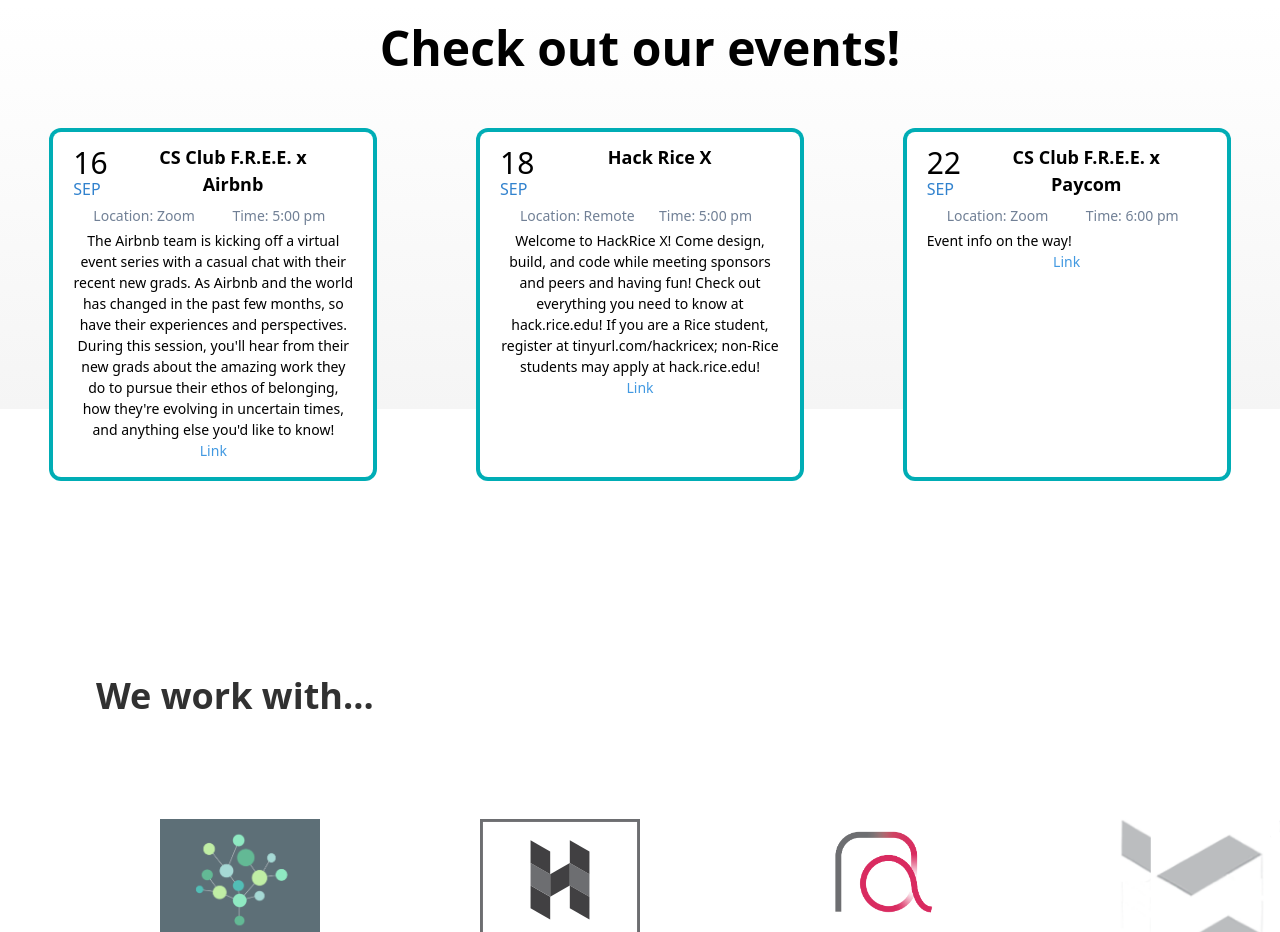
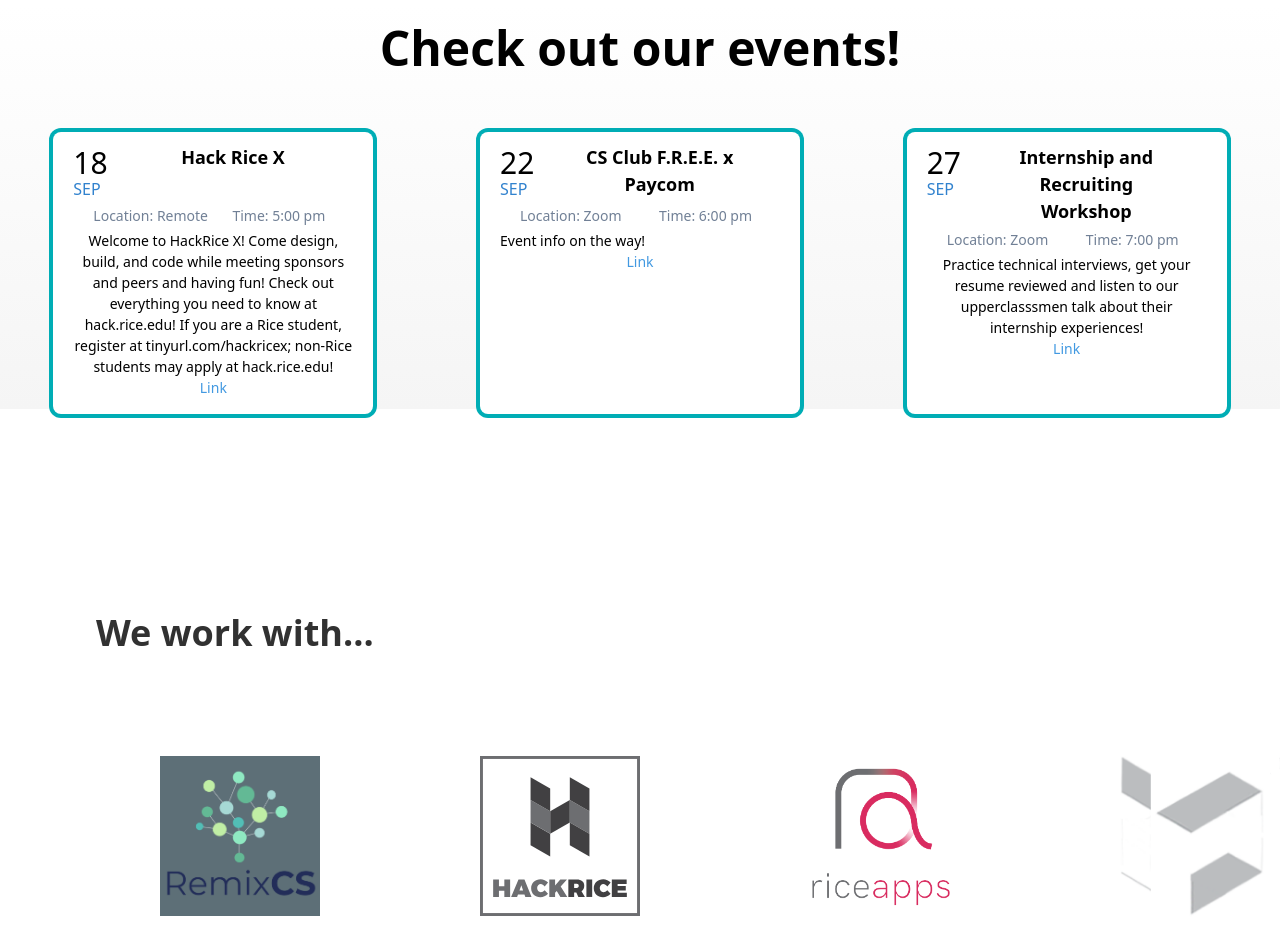
Before and after one commit to riceucsclub/website, a React (Create React App) app: page / in a window 1280 px wide. Shown: the part 1600-2532 px from the top of the page. Built offline with nearby package versions, Linux system fonts and the light colour scheme.

Commit message:
events update sep17

```diff
--- a/src/Files/allEvents.js
+++ b/src/Files/allEvents.js
@@ -48,19 +48,19 @@ export default [
     //     questions students may have!`,
     //     "link": `https://fb.me/e/2RtUMeRka`,
     // },
-    {
-        "title": "CS Club F.R.E.E. x Airbnb",
-        "month": "SEP",
-        "day": "16",
-        "time": "5:00 pm",
-        "locale": "Zoom",
-        "desc": `The Airbnb team is kicking off a virtual event series with a casual chat with their
-        recent new grads. As Airbnb and the world has changed in the past few months, so have their experiences
-        and perspectives. During this session, you'll hear from their new grads about the amazing work they do to
-        pursue their ethos of belonging, how they're evolving in uncertain times, and anything else you'd like to
-        know!`,
-        "link": `http://airbnbnewgrads2020.splashthat.com`,
-    },
+    // {
+    //     "title": "CS Club F.R.E.E. x Airbnb",
+    //     "month": "SEP",
+    //     "day": "16",
+    //     "time": "5:00 pm",
+    //     "locale": "Zoom",
+    //     "desc": `The Airbnb team is kicking off a virtual event series with a casual chat with their
+    //     recent new grads. As Airbnb and the world has changed in the past few months, so have their experiences
+    //     and perspectives. During this session, you'll hear from their new grads about the amazing work they do to
+    //     pursue their ethos of belonging, how they're evolving in uncertain times, and anything else you'd like to
+    //     know!`,
+    //     "link": `http://airbnbnewgrads2020.splashthat.com`,
+    // },
     {
         "title": "Hack Rice X",
         "month": "SEP",
```
